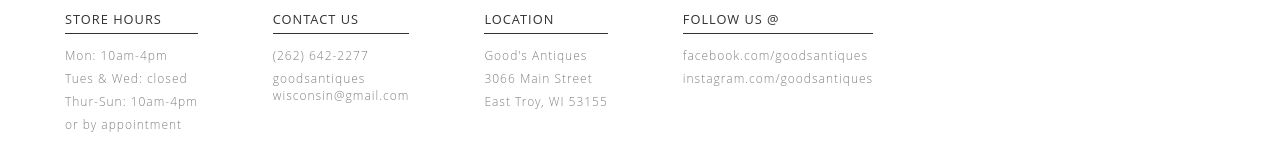
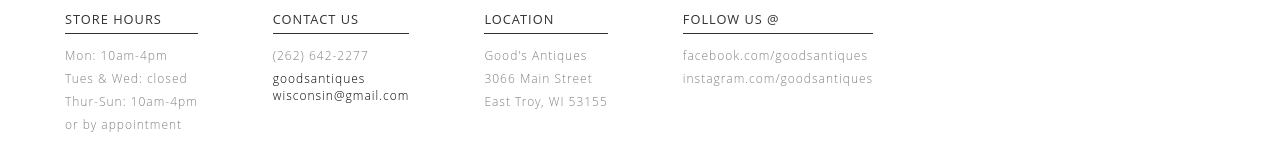
Before and after one commit to amcon/goods_antiques_full, a React app: page / in a window 1280 px wide. In both pictures the pointer is over the link 341 px from the left and 892 px from the top of the page. Shown: the part 805-965 px from the top of the page. Built offline with nearby package versions, Linux system fonts and the light colour scheme; no server answers; the HTML template or start-up script is replaced by a standard one; what google-maps-react would draw is missing.

Commit message:
and footer a hover black

```diff
--- a/src/components/App/Footer/Footer.css
+++ b/src/components/App/Footer/Footer.css
@@ -39,3 +39,7 @@ footer {
   font-weight: lighter;
   color: grey;
 }
+
+.footer-section a:hover {
+  color: black;
+}
```
